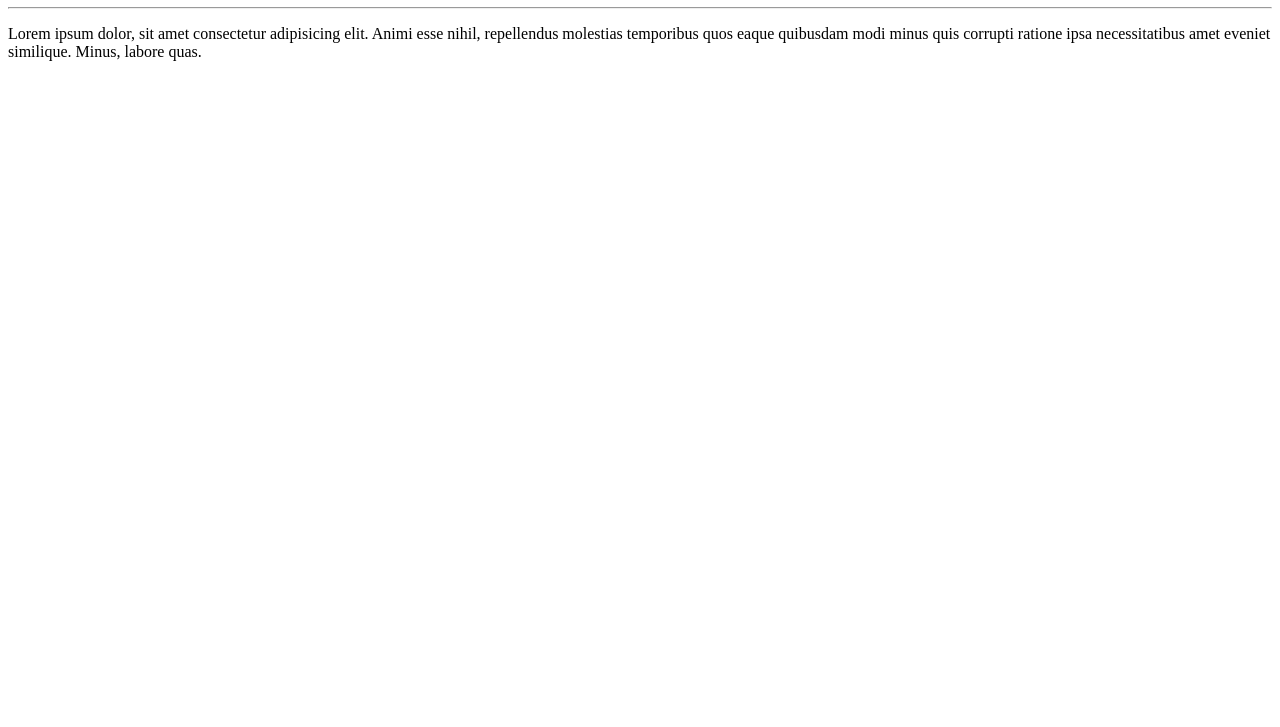
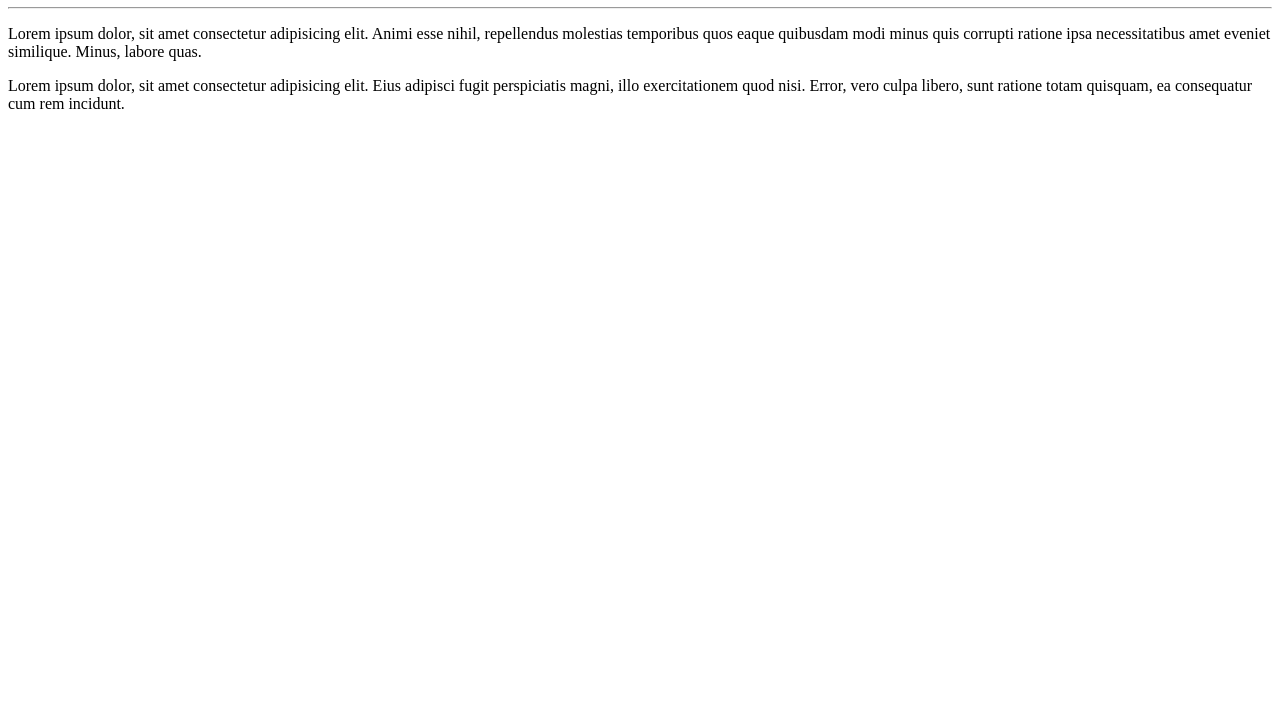
Before and after one commit to joaorotceh/hello-world, a plain HTML site: page site/index.html in a window 1280 px wide. Shown: the part 73-800 px from the top of the page. Drawn offline with Linux system fonts and the light colour scheme.

Commit message:
I added a paragraph

```diff
--- a/site/index.html
+++ b/site/index.html
@@ -9,5 +9,6 @@
     <h1>Hello, world!!!</h1>
     <hr>
     <p>Lorem ipsum dolor, sit amet consectetur adipisicing elit. Animi esse nihil, repellendus molestias temporibus quos eaque quibusdam modi minus quis corrupti ratione ipsa necessitatibus amet eveniet similique. Minus, labore quas.</p>
+    <p>Lorem ipsum dolor, sit amet consectetur adipisicing elit. Eius adipisci fugit perspiciatis magni, illo exercitationem quod nisi. Error, vero culpa libero, sunt ratione totam quisquam, ea consequatur cum rem incidunt.</p>
 </body>
 </html>
```
